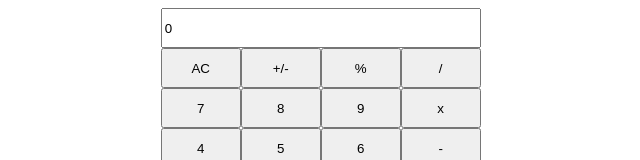
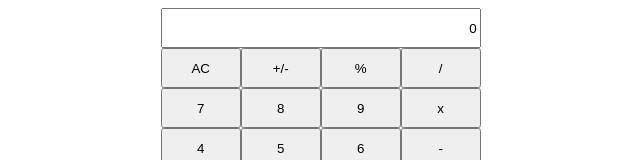
Before and after one commit to vsots/calculator, a React (Vite) app: page / in a window 1280 px wide. Shown: the top 160 px of the page, without its empty margins (313-953 px from the left). Built offline with nearby package versions, Linux system fonts and the light colour scheme.

Commit message:
chore(calculator): aligns input text to right

```diff
--- a/src/App.css
+++ b/src/App.css
@@ -6,6 +6,10 @@
   justify-content: center;
   grid-template-columns: 25vw;
   grid-template-rows: repeat(6, 5vh);
+}
+
+input {
+  text-align: right;
 }
 
 .row {
```
